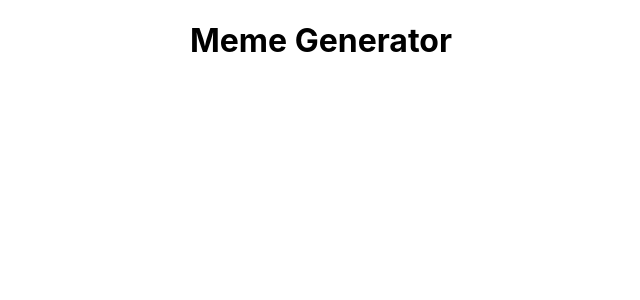
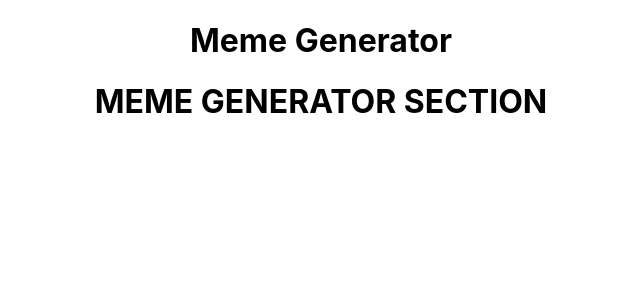
Before and after one commit to zackartborges/react-generator, a React (Create React App) app: page / in a window 1280 px wide. Shown: the top 300 px of the page, without its empty margins (319-959 px from the left). Built offline with nearby package versions, Linux system fonts and the light colour scheme.

Commit message:
creates class based meme generator component

```diff
--- a/src/App.js
+++ b/src/App.js
@@ -1,11 +1,14 @@
 import logo from './logo.svg';
 import './App.css';
 import Header from './Header.js'
+import MemeGenerator from './MemeGenerator.js'
+
 
 function App() {
   return (
     <div className="App">
         <Header />
+        <MemeGenerator />
     </div>
   );
 }
--- /dev/null
+++ b/src/MemeGenerator.js
@@ -0,0 +1,21 @@
+import React, {Component} from "react"
+
+class MemeGenerator extends Component {
+    constructor() {
+        super()
+        this.state = {
+            topText: "",
+            bottomText: "",
+            randomImg: "http://i.imgflip.com/1bij.jpg",
+            allMemeImgs: []
+        }
+    }
+
+    render() {
+        return (
+            <h1>MEME GENERATOR SECTION</h1>
+        )
+    }
+}
+
+export default MemeGenerator
```
